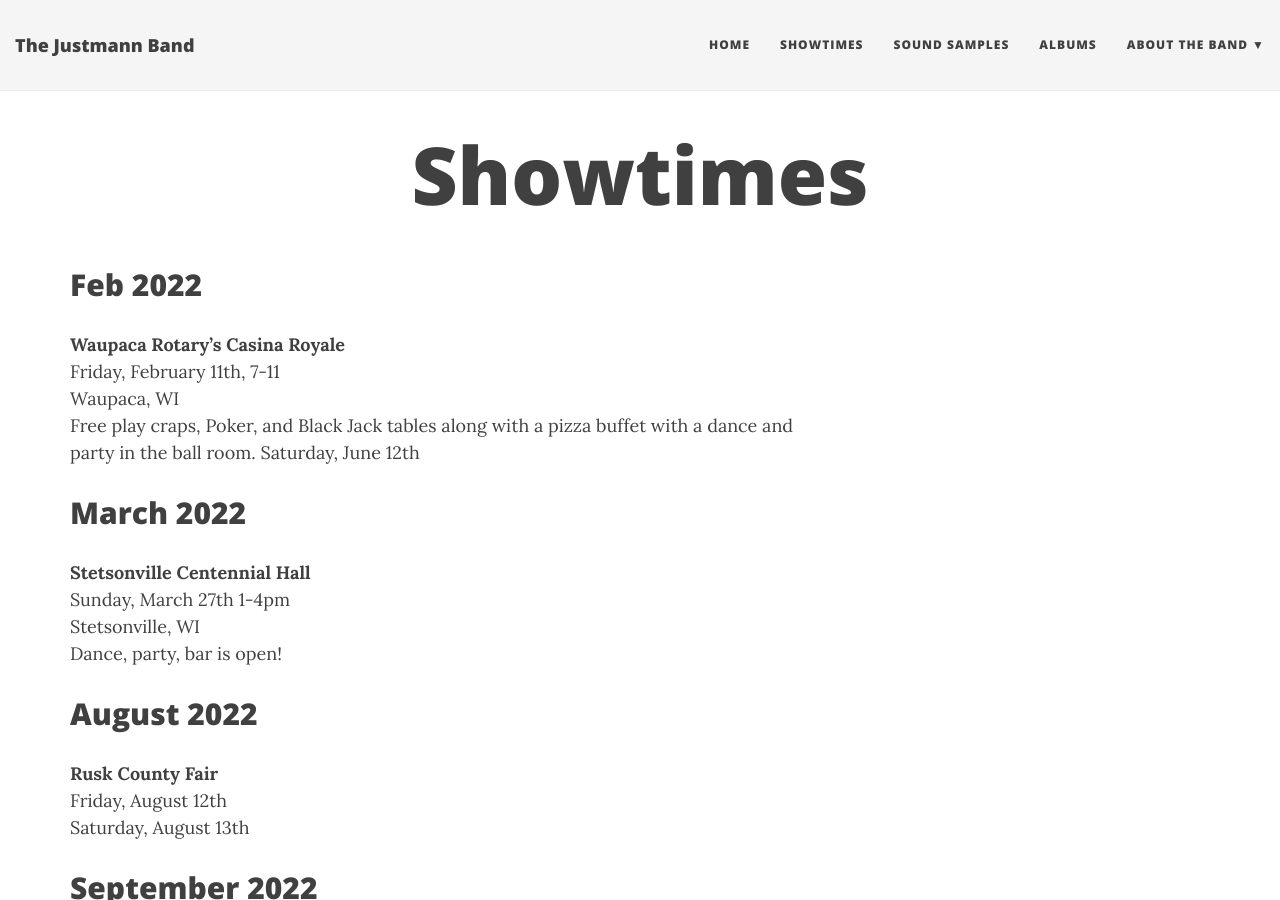
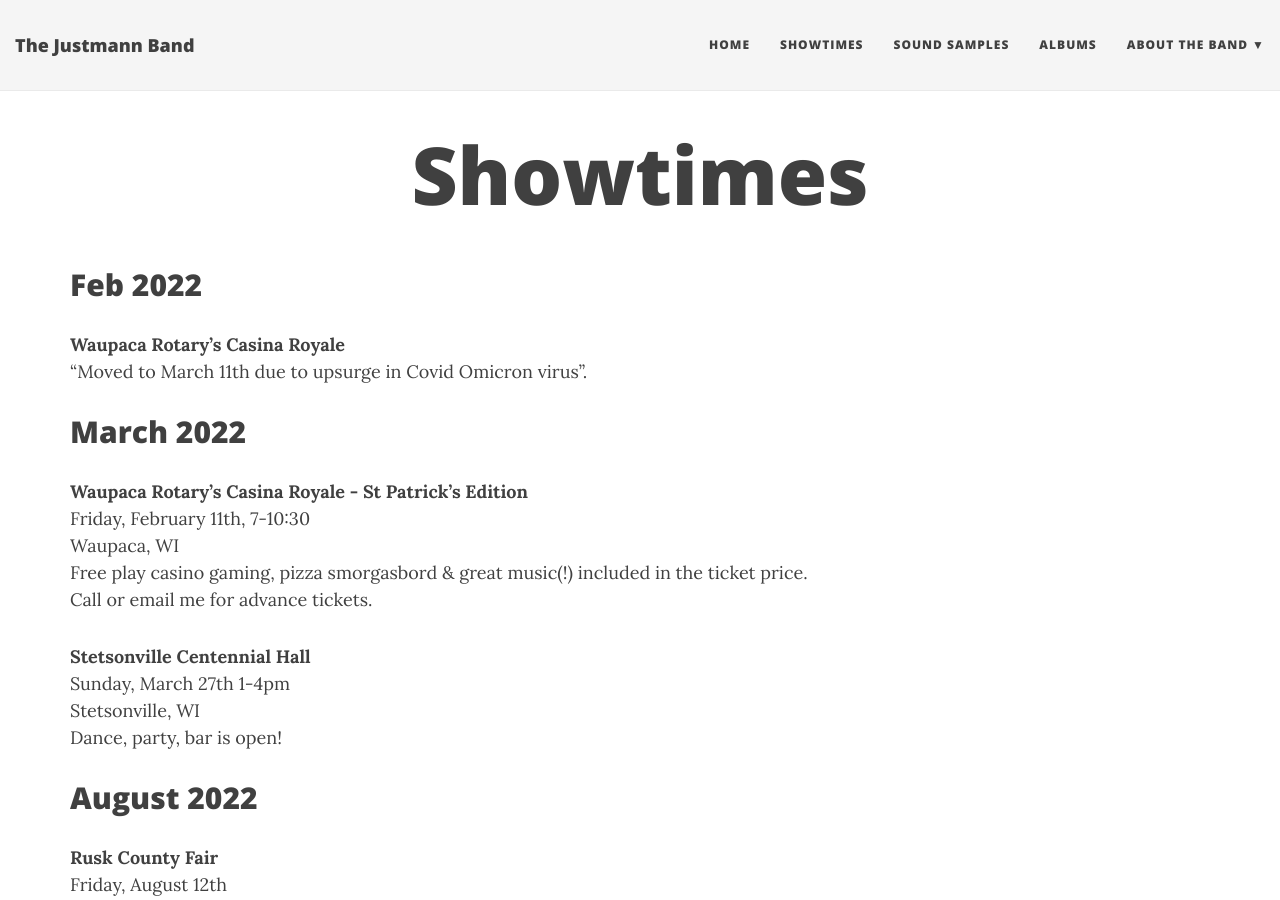
Before and after one commit to jcoenen/justmannband.com, a Jekyll site: the page built from showtimes.md, in a window 1280 px wide and 900 px high. Built offline with Jekyll 4.4.1, drawn with Linux system fonts in a browser that asks for light colours; nearby versions of some CDN libraries.

Commit message:
Update showtimes.md

```diff
--- a/showtimes.md
+++ b/showtimes.md
@@ -6,12 +6,15 @@ subtitle:
 
 ## Feb 2022
 **Waupaca Rotary's Casina Royale**
-Friday, February 11th, 7-11
-Waupaca, WI
-Free play craps, Poker, and Black Jack tables along with a pizza buffet with a dance and party in the ball room.
-Saturday, June 12th
+"Moved to March 11th due to upsurge in Covid Omicron virus".
 
 ## March 2022
+**Waupaca Rotary's Casina Royale - St Patrick's Edition**
+Friday, February 11th, 7-10:30
+Waupaca, WI
+Free play casino gaming, pizza smorgasbord & great music(!) included in the ticket price. Call or email me for advance tickets.
+
+
 **Stetsonville Centennial Hall**
 Sunday, March 27th 1-4pm
 Stetsonville, WI
```
